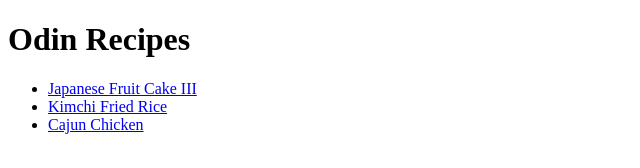
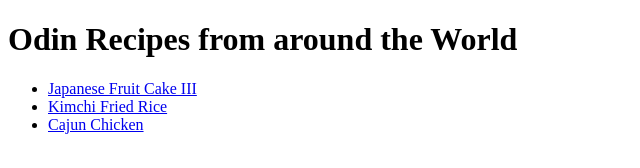
Before and after one commit to sonettemeow/odin-recipes, a plain HTML site: page index.html in a window 1280 px wide. Shown: the whole page, without its empty margins (0-640 px from the left). Drawn offline with Linux system fonts and the light colour scheme.

Commit message:
Update index.html

```diff
--- a/index.html
+++ b/index.html
@@ -6,7 +6,7 @@
     </header>
 
     <body>
-        <h1>Odin Recipes</h1>
+        <h1>Odin Recipes from around the World</h1>
         <ul>
             <li><a href="recipes/fruit-cake.html">Japanese Fruit Cake III</a></li>
             <li><a href="recipes/kimchi-fried-rice.html">Kimchi Fried Rice</a></li>
```
